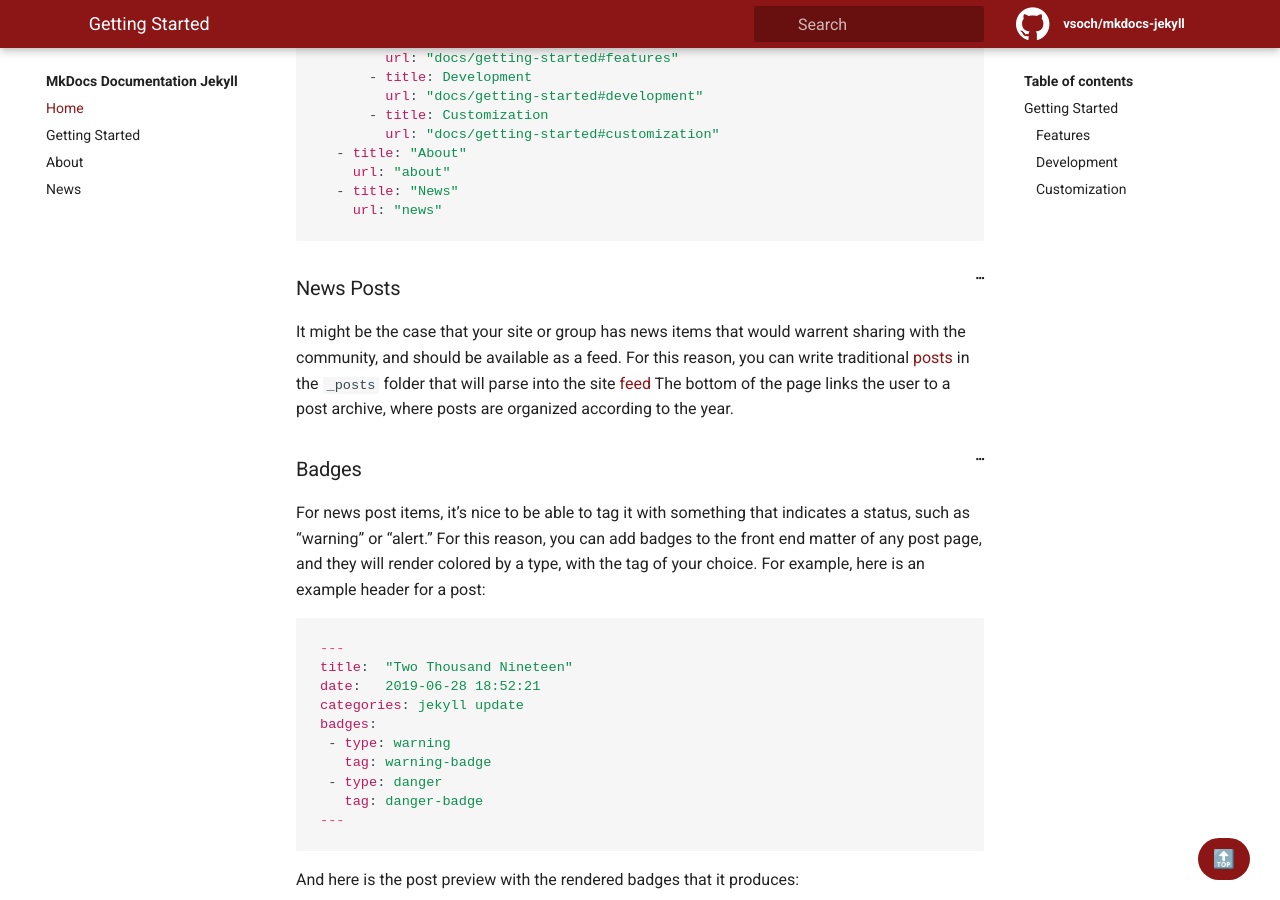
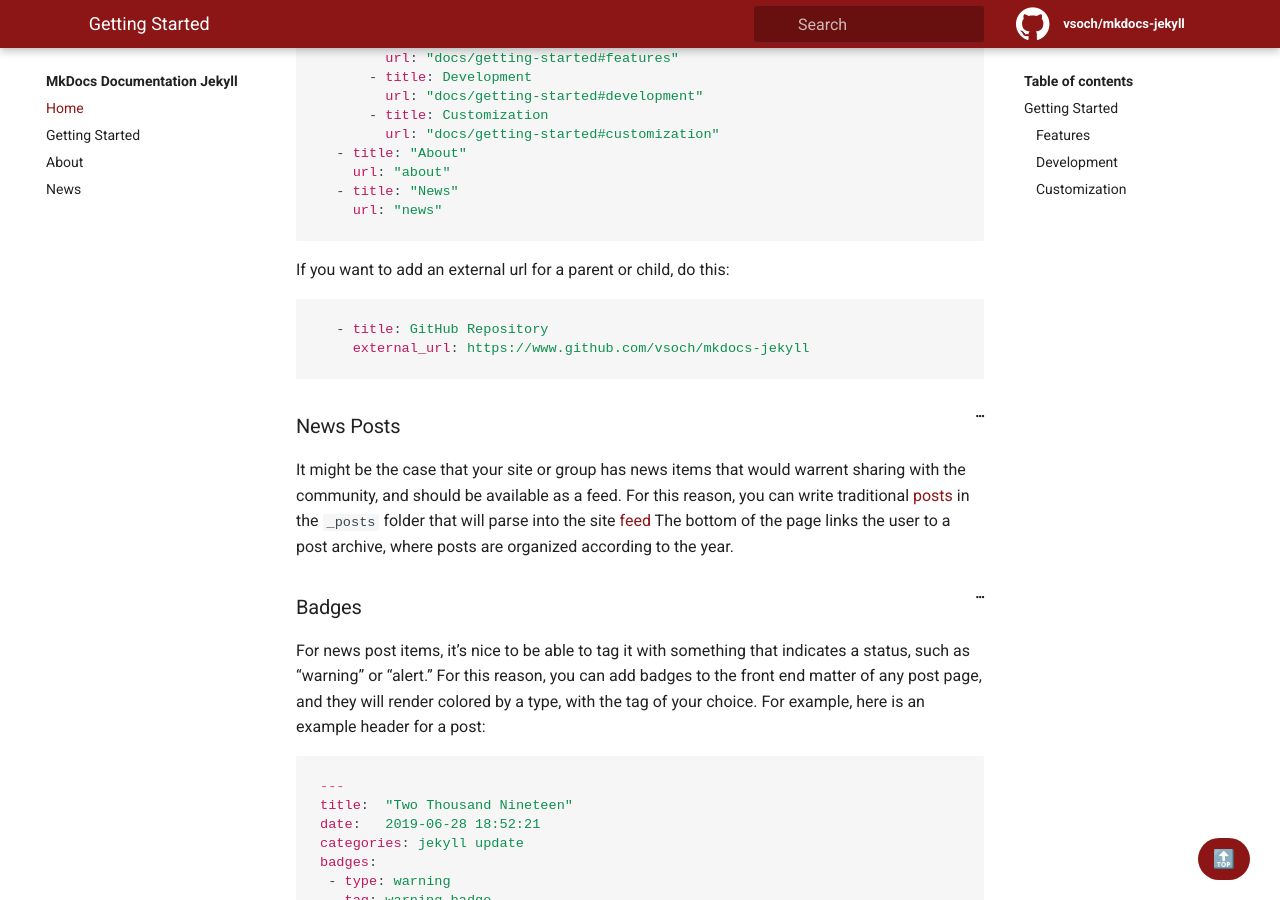
Before and after one commit to vsoch/mkdocs-jekyll, a Jekyll site: the page built from _docs/getting-started.md, in a window 1280 px wide and 900 px high, scrolled down 2857 px. Built offline with Jekyll 4.4.1, drawn with Linux system fonts in a browser that asks for light colours.

Commit message:
adding external url option to close #14
Signed-off-by: Vanessa Sochat <vsochat@stanford.edu>

````diff
--- a/_docs/getting-started.md
+++ b/_docs/getting-started.md
@@ -144,6 +144,13 @@ And here is an example with nested children (currently active in the example):
     url: "about"
   - title: "News"
     url: "news"
+```
+
+If you want to add an external url for a parent or child, do this:
+
+```yaml
+  - title: GitHub Repository
+    external_url: https://www.github.com/vsoch/mkdocs-jekyll
 ```
 
 ### News Posts
--- a/_includes/sidebar.html
+++ b/_includes/sidebar.html
@@ -2,7 +2,7 @@
   <div class="md-sidebar__scrollwrap">
     <div class="md-sidebar__inner">
       <nav class="md-nav md-nav--primary" data-md-level="0">
-        <label class="md-nav__title md-nav__title--site" for="__drawer"><span class="md-nav__button md-logo">{% if site.logo %}<img height="48" src="{{ site.url }}/{{ site.baseurl }}/{{ site.logo }}" width="48">{% else %}<i class="md-icon"></i>{% endif %}</span> {{ site.title }}</label>
+        <label class="md-nav__title md-nav__title--site" for="__drawer"><span class="md-nav__button md-logo">{% if site.logo %}<img height="48" src="{{ site.baseurl }}/{{ site.logo }}" width="48">{% else %}<i class="md-icon"></i>{% endif %}</span> {{ site.title }}</label>
         <div class="md-nav__source">
           <a class="md-source" data-md-source="github" href="{{ site.repo }}" title="Go to repository">
           <div class="md-source__icon">
@@ -25,7 +25,7 @@
               <ul class="md-nav__list" data-md-scrollfix="">
                 {% for section in site.data.toc %}
                 <li class="md-nav__item">
-                  <a class="md-nav__link" href="{{ site.baseurl }}/{{ section.url }}"
+                  <a class="md-nav__link" href="{% if section.external_url %}{{ section.external_url }}{% else %}{{ site.baseurl }}/{{ section.url }}{% endif %}"
                      id="pancakes-{{ section.title | slugify }}"
                      title="{{ section.title }}">{{ section.title }}</a>
                 </li>
@@ -36,19 +36,19 @@
 
           <!-- This navigation is completely for mobile -->
           {% for section in site.data.toc %}<li class="md-nav__item mobile-nav" style="display:none">
-            <a class="md-nav__link" href="{{ site.baseurl }}/{{ section.url }}" title="{{ section.title }}">{{ section.title }}</a>
+            <a class="md-nav__link" href="{% if section.external_url %}{{ section.external_url }}{% else %}{{ site.baseurl }}/{{ section.url }}{% endif %}" title="{{ section.title }}">{{ section.title }}</a>
           </li>{% endfor %}
 
           <!-- This navigation is completely for non mobile -->
          {% for section in site.data.toc %}
          <li class="md-nav__item md-nav__item--nested not-mobile-nav">
-             <a class="md-nav__link pancakes-parent" {% if section.children %}href="#pancakes-{{ section.title | slugify }}"{% else %}href="{{ site.baseurl }}/{{ section.url }}"{% endif %}
+             <a class="md-nav__link pancakes-parent" {% if section.children %}href="#pancakes-{{ section.title | slugify }}"{% else %}href="{% if section.external_url %}{{ section.external_url }}{% else %}{{ site.baseurl }}/{{ section.url }}{% endif %}"{% endif %}
                 id="pancakes-{{ section.title | slugify }}"
                 title="{{ section.title }}">{{ section.title }}</a>
                 {% if section.children %}<nav class="md-nav">
                     <ul class="md-nav__list">
                         {% for child in section.children %}<li class="md-nav__item">
-                        <a href="{{ site.baseurl }}/{{ child.url }}"
+                        <a href="{% if child.external_url %}{{ child.external_url }}{% else %}{{ site.baseurl }}/{{ child.url }}{% endif %}"
                            title="{{ child.title }}" style="display:none"
                            class="md-nav__link pancakes-child">{{ child.title }}</a>
                         </li>{% endfor %}
````
